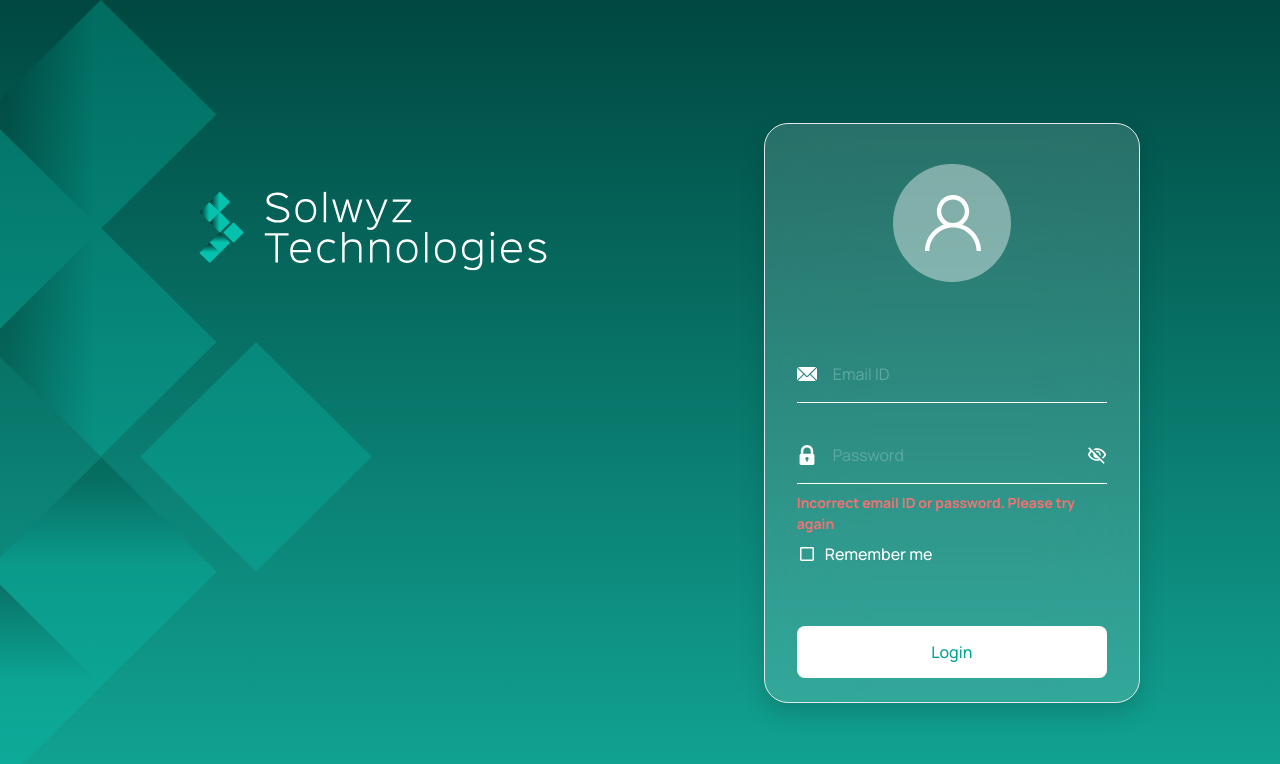
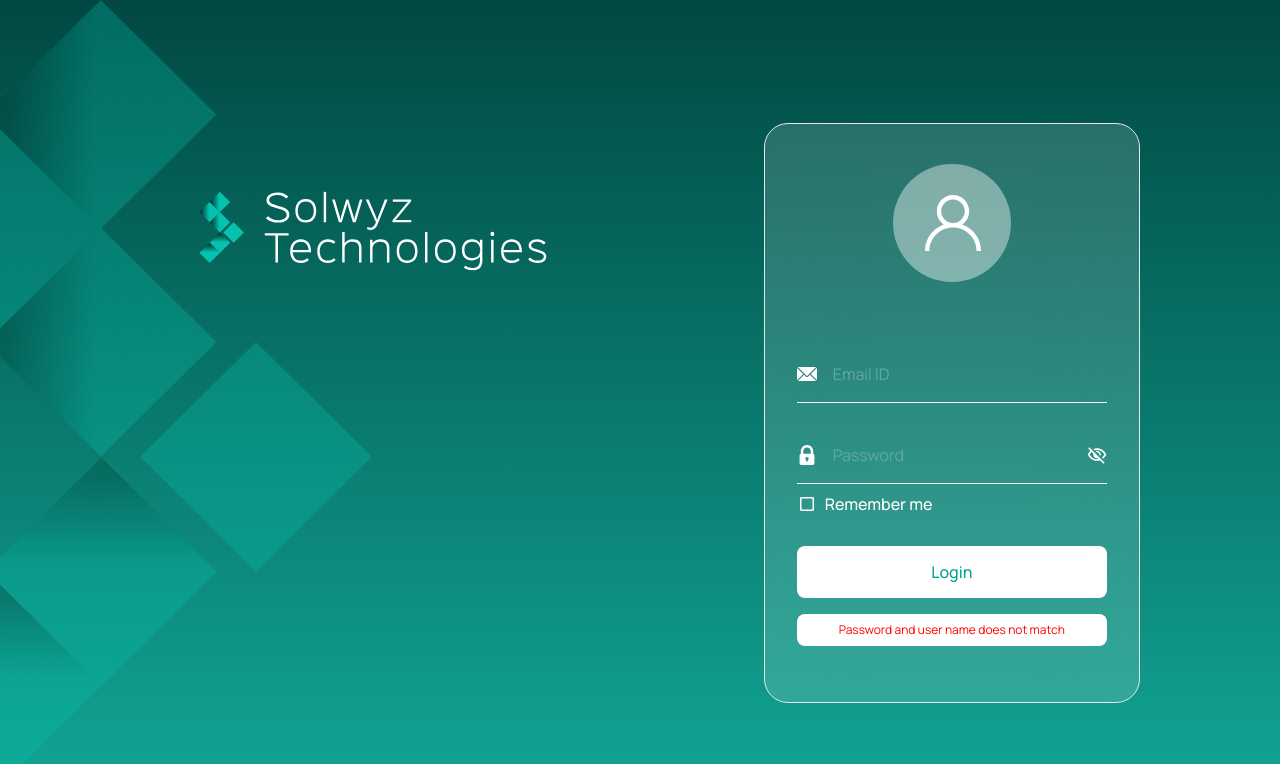
Before and after one commit to Solwyz/solwyz-web-new, a React (Vite) app: page / in a window 1280 px wide. Both pictures are taken after a click on the button "Login". Shown: the top 764 px of the page. Built offline with nearby package versions, Linux system fonts and the light colour scheme; no server answers.

Commit message:
login card

```diff
--- a/src/Admin/AdminLogin/AdminLogin.jsx
+++ b/src/Admin/AdminLogin/AdminLogin.jsx
@@ -33,7 +33,7 @@ function AdminLogin({ setToken }) {
           localStorage.setItem("token", response.data.jwt);
         } else {
           console.error("Login failed:", response);
-          setLoginError("Incorrect email ID or password. Please try again")
+          setLoginError("Password and user name does not match")
           setPassword("");
         }
 
@@ -57,8 +57,8 @@ function AdminLogin({ setToken }) {
         />
 
         {/* Login Card */}
-        <div className="w-[376px] ml-[392px] h-[580px] mt-[123px] rounded-[24px] bg-white/15 text-white backdrop-blur-[40px] border py-10 px-8 shadow-[0_10px_24px_0px_rgba(0,0,0,0.15)]">
-          <img src={userIco} className="mx-auto" alt="User Icon" />
+        <div className="w-[376px] ml-[392px] h-[580px] mt-[123px] rounded-[24px] bg-white/15 text-white backdrop-blur-[40px] border py-10 px-8 shadow-[0_10px_24px_0.15)] overflow-y-auto scrollbar-hide">
+        <img src={userIco} className="mx-auto" alt="User Icon" />
 
           {/* Email Input */}
           <div className="flex items-center border-b border-white mt-[64px]">
@@ -90,9 +90,7 @@ function AdminLogin({ setToken }) {
             />
           </div>
 
-          <div className="mt-2">{loginError && (
-            <div className="text-red-400 text-[14px] font-bold">{loginError}</div>
-          )}</div>
+
 
           {/* Remember Me */}
           <div
@@ -111,7 +109,7 @@ function AdminLogin({ setToken }) {
 
           {/* Login Button */}
           <button
-            className="w-full mt-[60px] hover:text-[#005E53] hover:shadow-[0px_4px_8px_0px_#00000040] transition-shadow duration-300 bg-white text-[#04A391] rounded-lg py-3.5 font-medium text-base flex justify-center items-center"
+            className="w-full mt-[30px] hover:text-[#005E53] hover:shadow-[0px_4px_8px_0px_#00000040] transition-shadow duration-300 bg-white text-[#04A391] rounded-lg py-3.5 font-medium text-base flex justify-center items-center"
             onClick={handleLogin}
             disabled={loading} // Optional: disable during loading
           >
@@ -121,6 +119,9 @@ function AdminLogin({ setToken }) {
               "Login"
             )}
           </button>
+          <div className="mt-2">{loginError && (
+            <div className="text-[#FF0000] bg-white p-2 font-normal text-xs text-center rounded-lg mt-4 leading-4 ">{loginError}</div>
+          )}</div>
         </div>
       </div>
     </div>
```
